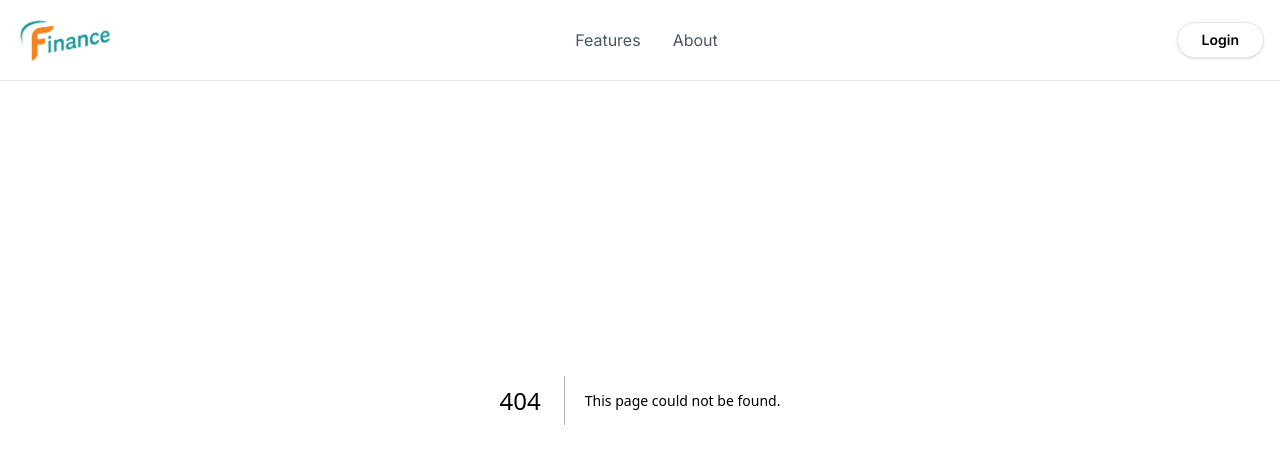
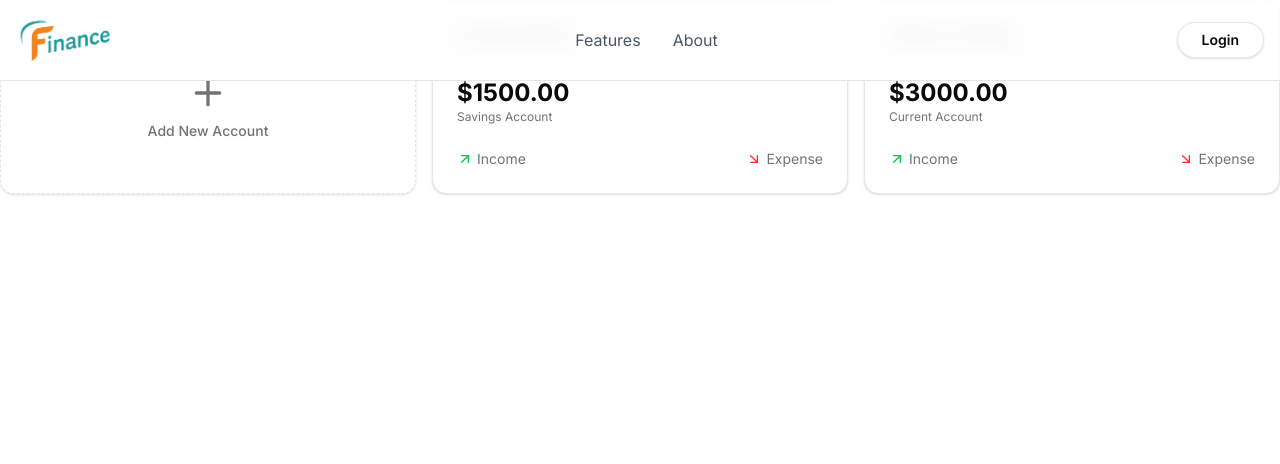
Before and after one commit to gnklakshan/iwb25-445-justfortry, a Next.js app in the folder frontend/: page /home in a window 1280 px wide. Before the commit this address had no page. Shown: the top 464 px of the page. Built offline with nearby package versions, Linux system fonts and the light colour scheme.

Commit message:
accountCard and integrate into Dashboard

```diff
--- a/frontend/src/components/_account/accountCart.tsx
+++ b/frontend/src/components/_account/accountCard.tsx
@@ -10,7 +10,7 @@ import {
 import { Switch } from "@radix-ui/react-switch";
 import { ArrowUpRight, ArrowDownRight } from "lucide-react";
 
-const AccountCart: React.FC<Account> = (account) => {
+const AccountCard: React.FC<{ account: Account }> = ({ account }) => {
   const { id, name, type, balance, isDefault } = account;
   const loading = false;
   const handleDefaultChange = () => {
@@ -50,4 +50,4 @@ const AccountCart: React.FC<Account> = (account) => {
   );
 };
 
-export default AccountCart;
+export default AccountCard;
--- /dev/null
+++ b/frontend/src/pages/home/index.tsx
@@ -0,0 +1,46 @@
+import AccountCard from "@/components/_account/accountCard";
+import NewAccountDrawer from "@/components/_account/newAccountDrawer";
+import { Card, CardContent } from "@/components/ui/card";
+import { Account } from "@/types/types";
+import { Plus } from "lucide-react";
+import React from "react";
+
+const Dashboard = () => {
+  const userAccounts: Account[] = [
+    {
+      id: "1",
+      name: "Personal Savings",
+      type: "SAVINGS",
+      balance: 1500.0,
+      isDefault: true,
+    },
+    {
+      id: "2",
+      name: "Business Checking",
+      type: "CURRENT",
+      balance: 3000.0,
+      isDefault: false,
+    },
+  ];
+  return (
+    <div className="space-y-8">
+      {/* account section */}
+      <div className="grid gap-4 md:grid-cols-2 lg:grid-cols-3">
+        <NewAccountDrawer>
+          <Card className="hover:shadow-md transition-shadow cursor-pointer border-dashed">
+            <CardContent className="flex flex-col items-center justify-center text-muted-foreground h-full pt-5">
+              <Plus className="h-10 w-10 mb-2" />
+              <p className="text-sm font-medium">Add New Account</p>
+            </CardContent>
+          </Card>
+        </NewAccountDrawer>
+        {userAccounts.length > 0 &&
+          userAccounts.map((account) => (
+            <AccountCard key={account.id} account={account} />
+          ))}
+      </div>
+    </div>
+  );
+};
+
+export default Dashboard;
```
